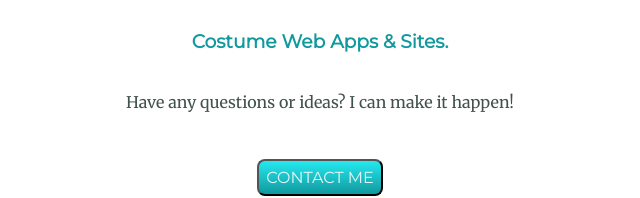
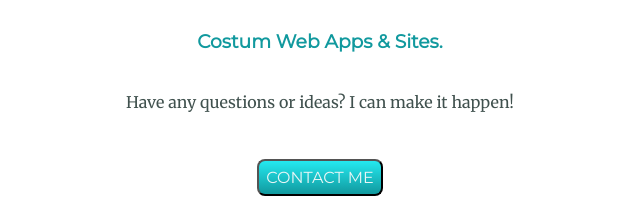
Before and after one commit to Dominica2020/CSS-Practice-Profile-Site, a plain HTML site: page index.html in a window 1280 px wide. Shown: the part 2253-2451 px from the top of the page, 320-960 px from the left. Drawn offline with Linux system fonts and the light colour scheme.

Commit message:
Updated HTML

```diff
--- a/index.html
+++ b/index.html
@@ -62,7 +62,7 @@
       <hr />
       <div class="contact-me">
         <h2>Get In Touch</h2>
-        <h3>Costume Web Apps & Sites.</h3>
+        <h3>Costum Web Apps & Sites.</h3>
         <p class="questions">
           Have any questions or ideas? I can make it happen!
         </p>
```
